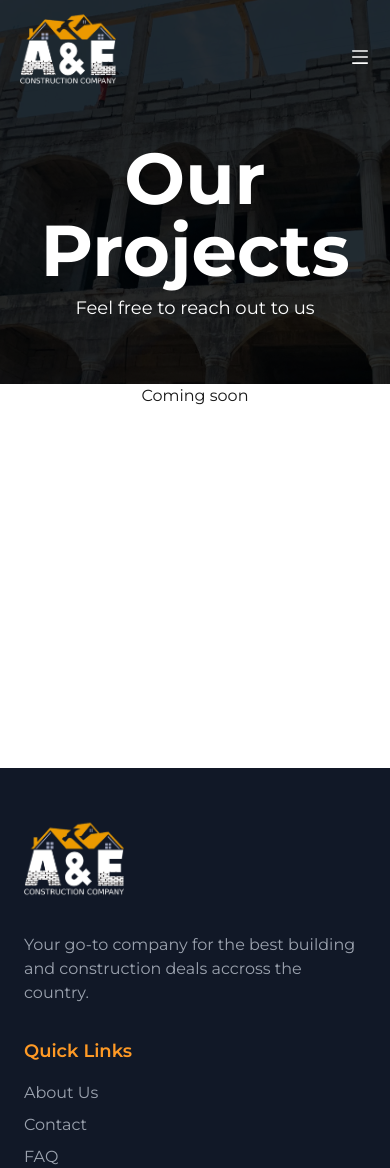
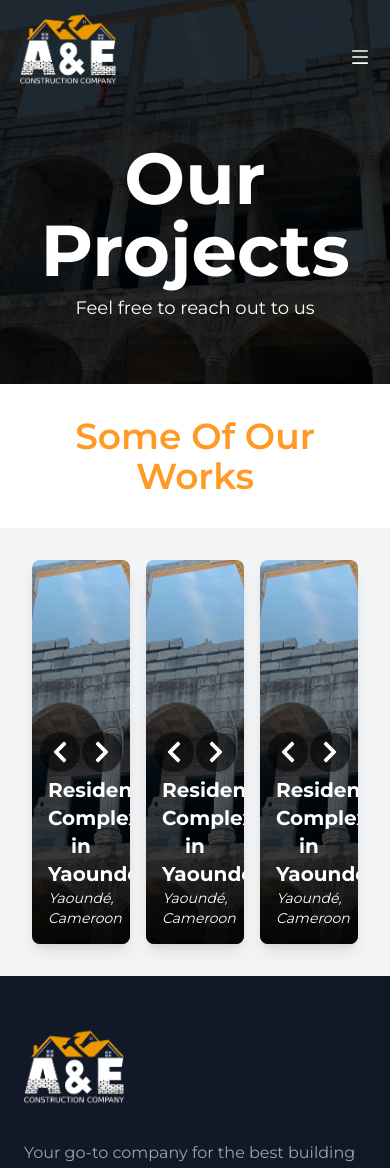
Before and after one commit to clint360/aandeconstruction, a Next.js app: page /projects in a window 390 px wide. Shown: the top 1168 px of the page. Built offline with nearby package versions, Linux system fonts and the light colour scheme.

Commit message:
created the projects section working on the responsiveness

```diff
--- a/src/app/projects/page.tsx
+++ b/src/app/projects/page.tsx
@@ -1,17 +1,53 @@
+'use client'
 import { BreadcrumbImage } from '@/core/components/molecules/BreadcrumbImage'
+import ProjectCard from '@/core/components/molecules/ProjectCard';
 import Footer from '@/core/components/organisms/Footer'
 import Navbar from '@/core/components/organisms/Navbar'
 import React from 'react'
+import { motion } from "framer-motion";
 
 function page() {
+  const projectData = {
+    title: 'Residential Complex in Yaoundé',
+    location: 'Yaoundé, Cameroon',
+    images: [
+      '/images/bg1.jpg',
+      '/images/bg2.jpg',
+      '/images/bg3.jpg',
+    ],
+  };
+
   return (
     <div>
-        <Navbar />
-        <BreadcrumbImage title='Our Projects' subtitle='Feel free to reach out to us'/>
-        <div className='h-96 bg-white text-center text-grey-700' >
-            Coming soon
-        </div>
-        <Footer />
+      <Navbar />
+      <BreadcrumbImage title='Our Projects' subtitle='Feel free to reach out to us' />
+      <motion.h2
+          className="text-4xl font-semibold text-[#FF9A25] bg-white text-center p-8"
+          initial={{ opacity: 0, y: 0 }}
+          whileInView={{ opacity: 1, y: 0 }}
+          viewport={{ once: false, amount: 0.3 }}
+          transition={{ duration: 1 }}
+        >
+          Some Of Our Works
+        </motion.h2>
+      <div className="flex justify-center  gap-4 p-8 bg-gray-100">
+        <ProjectCard
+          title={projectData.title}
+          location={projectData.location}
+          images={projectData.images}
+        />
+        <ProjectCard
+          title={projectData.title}
+          location={projectData.location}
+          images={projectData.images}
+        />
+        <ProjectCard
+          title={projectData.title}
+          location={projectData.location}
+          images={projectData.images}
+        />
+      </div>
+      <Footer />
     </div>
   )
 }
--- a/src/core/components/molecules/ProjectCard.tsx
+++ b/src/core/components/molecules/ProjectCard.tsx
@@ -1,8 +1,16 @@
+"use client"
 // components/ProjectCard.js
 import { useState } from 'react';
+import { FaChevronCircleLeft, FaChevronCircleRight, FaChevronLeft, FaChevronRight } from 'react-icons/fa';
 
-const ProjectCard = ({ title, location, images }: any) => {
-  const [currentImageIndex, setCurrentImageIndex] = useState(0);
+interface ProjectCardTypes {
+    title: string;
+    location: string;
+    images: string[]
+}
+
+const ProjectCard = ({ title, location, images }: ProjectCardTypes) => {
+    const [currentImageIndex, setCurrentImageIndex] = useState(0);
 
   const handleNext = () => {
     setCurrentImageIndex((prevIndex) => (prevIndex + 1) % images.length);
@@ -15,27 +23,29 @@ const ProjectCard = ({ title, location, images }: any) => {
   };
 
   return (
-    <div className="relative max-w-sm w-full bg-white rounded-lg shadow-lg overflow-hidden">
-      <div className="relative">
-        <div className="flex overflow-hidden">
-          <img
-            src={images[currentImageIndex]}
-            alt={`Project Image ${currentImageIndex}`}
-            className="w-full h-auto transition-transform duration-500 ease-in-out transform"
-          />
-        </div>
-
-        <div className="absolute bottom-0 left-0 right-0 bg-black bg-opacity-50 p-4 text-center">
-          <h3 className="text-white text-xl font-bold">{title}</h3>
-          <p className="text-white text-sm italic">{location}</p>
+    <div className="relative max-w-sm w-full bg-white rounded-lg shadow-lg overflow-hidden h-96">
+      <div
+        className="w-full h-full bg-cover bg-center projectcard"
+        style={{ backgroundImage: `linear-gradient(#ffffff00, #000000ee), url(${images[currentImageIndex]})` }}
+      >
+        <div className="absolute bottom-0 left-0 right-0 p-4 text-center text-white">
+          <h3 className="text-xl font-bold">{title}</h3>
+          <p className="text-sm italic">{location}</p>
         </div>
       </div>
 
-      <div className="absolute top-1/2 left-0 transform -translate-y-1/2 bg-black bg-opacity-50 text-white p-2 cursor-pointer" onClick={handlePrev}>
-        &lt;
+      {/* Navigation Arrows */}
+      <div
+        className="absolute text-2xl top-1/2 left-2 transform -translate-y-1/2 bg-black bg-opacity-50 text-white p-2 cursor-pointer rounded-full"
+        onClick={handlePrev}
+      >
+        <FaChevronLeft />
       </div>
-      <div className="absolute top-1/2 right-0 transform -translate-y-1/2 bg-black bg-opacity-50 text-white p-2 cursor-pointer" onClick={handleNext}>
-        &gt;
+      <div
+        className="absolute text-2xl top-1/2 right-2 transform -translate-y-1/2 bg-black bg-opacity-50 text-white p-2 cursor-pointer rounded-full"
+        onClick={handleNext}
+      >
+        <FaChevronRight />
       </div>
     </div>
   );
```
Also changed, not shown: src/app/globals.css (line endings or trailing spaces).
